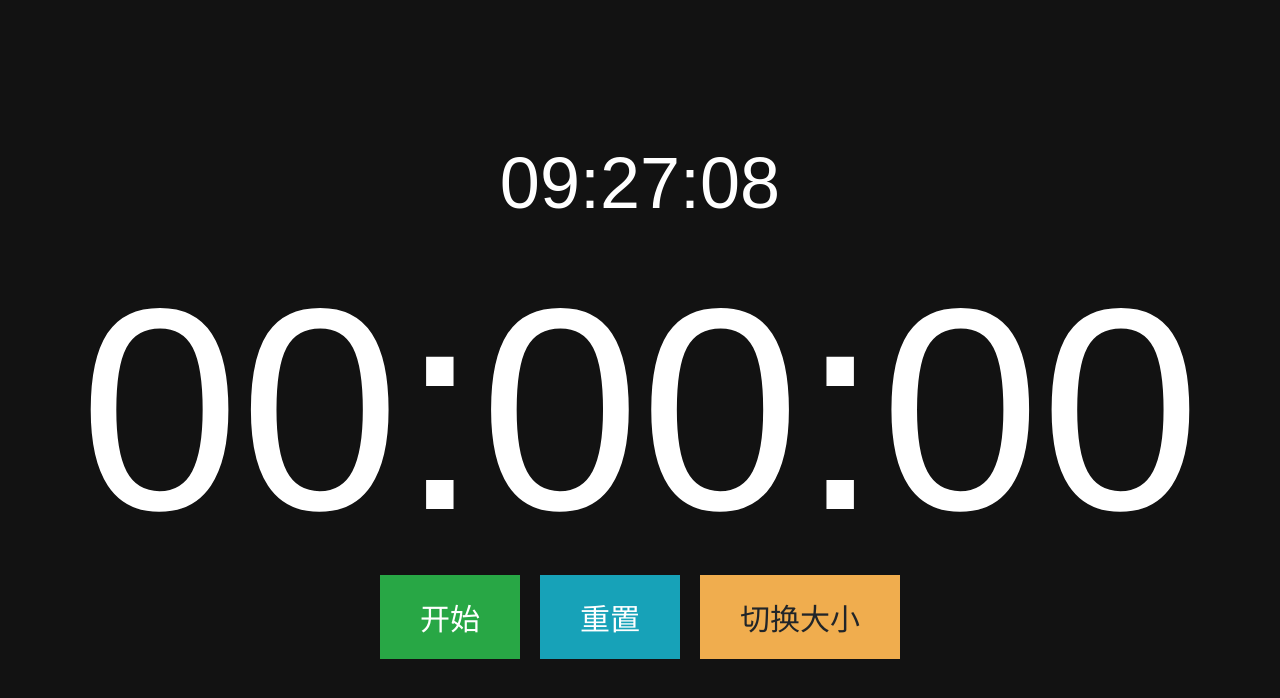
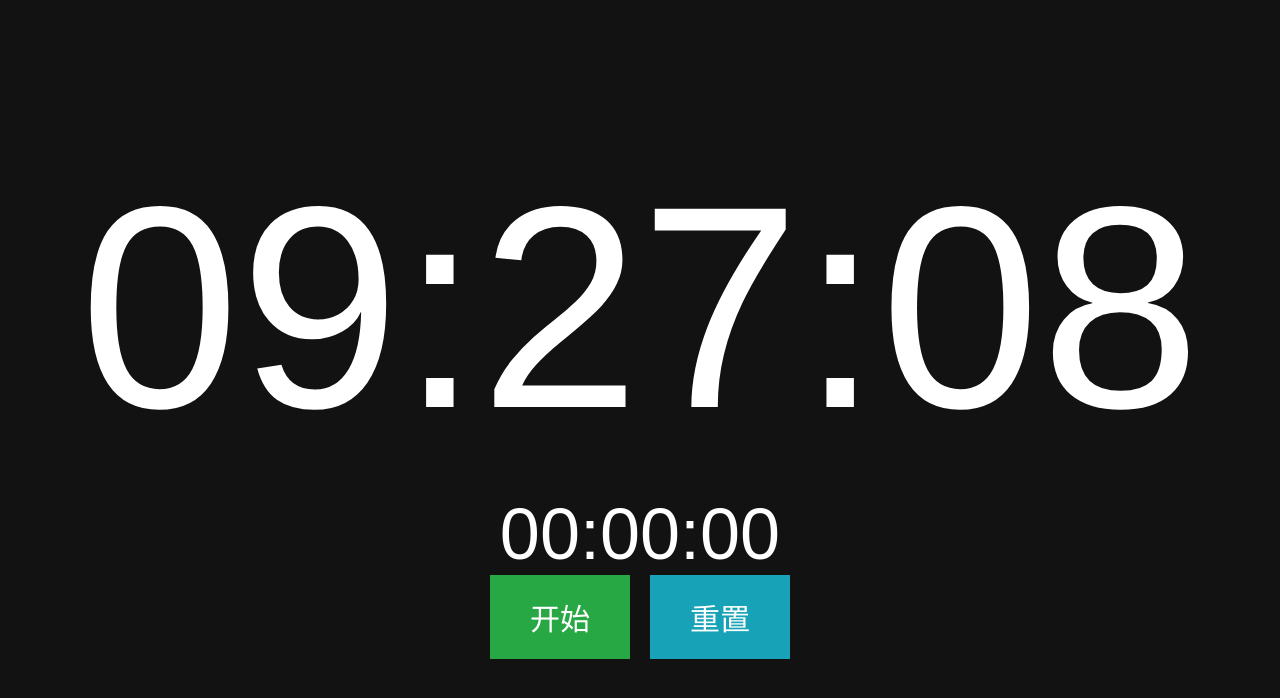
Before and after one commit to zhstzzy/TimeCounter, a plain HTML site: page index.html in a window 1280 px wide. Drawn offline with Linux system fonts and the light colour scheme.

Commit message:
update index.html

```diff
--- a/index.html
+++ b/index.html
@@ -93,20 +93,6 @@
         background-color: #138496;
       }
 
-      /* 警告按钮样式 */
-      .btn-warning {
-        background-color: #f0ad4e; /* 新的警告按钮背景色 */
-        color: #212529; /* 文字颜色保持不变 */
-        border-color: #f0ad4e; /* 边框颜色与背景色一致 */
-      }
-
-      /* 悬停状态 */
-      .btn-warning:hover {
-        background-color: #ec971f; /* 悬停时背景色稍暗 */
-        color: #212529; /* 悬停时文字颜色 */
-        border-color: #ec971f; /* 悬停时边框颜色 */
-      }
-
       @media (max-width: 480px) {
         .timer {
           font-size: 96px; /* 更小的设备上进一步缩小字体 */
@@ -129,12 +115,9 @@
         <div class="time-card" id="nowTime">00:00:00</div>
         <div class="time-card" id="timer">00:00:00</div>
       </div>
-      <!-- <div class="current-time" id="nowTime">当前时间：00:00:00</div>
-      <div class="timer" id="timer">00:00:00</div> -->
       <div class="actions">
         <button class="btn btn-success" id="startStopBtn">开始</button>
         <button class="btn btn-info" id="resetBtn" disabled>重置</button>
-        <button class="btn btn-warning" id="toggleSizeBtn">切换大小</button>
       </div>
     </div>
 
@@ -184,12 +167,14 @@
           startStopBtn.classList.remove("btn-success");
           startStopBtn.classList.add("btn-danger");
           resetBtn.disabled = false;
+          toggleSize();
         } else {
           isRunning = false;
           clearInterval(interval);
           startStopBtn.textContent = "继续";
           startStopBtn.classList.remove("btn-danger");
           startStopBtn.classList.add("btn-success");
+          toggleSize();
         }
       }
 
@@ -221,7 +206,6 @@
       // 绑定按钮事件
       startStopBtn.addEventListener("click", startStopTimer);
       resetBtn.addEventListener("click", resetTimer);
-      toggleSizeBtn.addEventListener("click", toggleSize);
 
       // 监听键盘事件，检测空格键
       document.addEventListener("keydown", function (event) {
@@ -236,8 +220,8 @@
       setInterval(updateCurrentTime, 1000);
 
       // 初始化大小状态
-      nowTimeElement.classList.add("small");
-      timerElement.classList.add("large");
+      nowTimeElement.classList.add("large");
+      timerElement.classList.add("small");
     </script>
   </body>
 </html>
```
